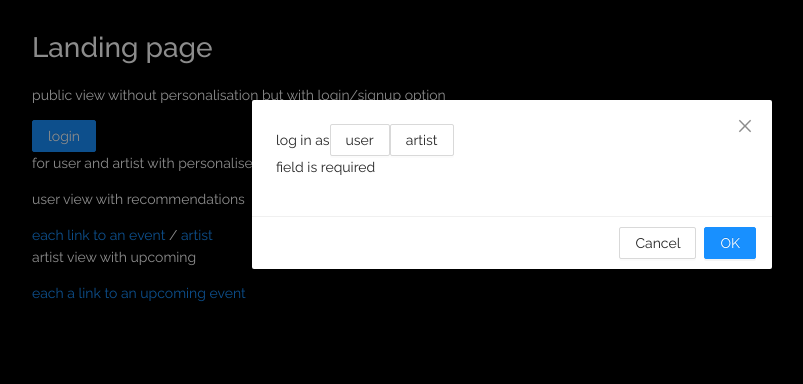
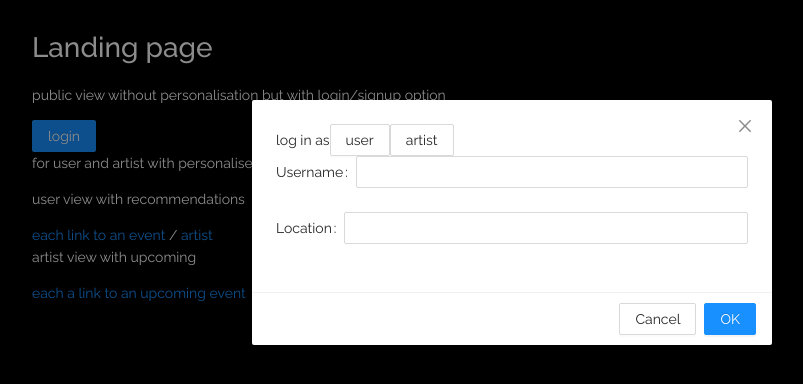
Before and after one commit to imohare/CRE_server, a React (Create React App) app in the folder client/: page / in a window 1280 px wide. Both pictures are taken after a click on the button "login". Shown: the top 384 px of the page, without its empty margins (128-931 px from the left). Built offline with nearby package versions, Linux system fonts and the light colour scheme.

Commit message:
formcomponents, layout only

```diff
--- a/client/src/Components/FormComponents/ReuseableComponents/FormTemplate.tsx
+++ b/client/src/Components/FormComponents/ReuseableComponents/FormTemplate.tsx
@@ -1,5 +1,6 @@
 //react
 //antd imports
+import { Form, Input } from 'antd';
 //components
 //styling
 
@@ -11,8 +12,16 @@ interface Props {
 }
 
 const FormTemplate = ({ config }: Props) => {
- return config ? (
-    <div>{ config[0].required ? <p>field is required</p> : <p>you dumbo!</p> }</div>
+  return config ? (
+    <Form>
+      {config.map(item => (
+        <Form.Item {...item.attr}>
+          <Input></Input>
+        </Form.Item>
+      ))
+
+      }
+   </Form>
   )
   : (<div>nope</div>)
 }
--- a/client/src/Data/DataTypes/FormContextType.ts
+++ b/client/src/Data/DataTypes/FormContextType.ts
@@ -1,6 +1,6 @@
 interface IAttributes {
   id: string;
-  name: string;
+  key: string;
   label: string;
 }
 interface IConsumerForm {
--- a/client/src/Data/FormConfigs/FormContext.tsx
+++ b/client/src/Data/FormConfigs/FormContext.tsx
@@ -27,7 +27,7 @@ export const FormContextProvider = ({ children }: ContextProps ) => {
     {
       attr: {
         id: 'username',
-        name: 'username',
+        key: 'username',
         label: 'Username',
       },
       required: true
@@ -35,7 +35,7 @@ export const FormContextProvider = ({ children }: ContextProps ) => {
     {
       attr: {
         id: 'location',
-        name: 'location',
+        key: 'location',
         label: 'Location',
       },
       required: false
@@ -44,7 +44,7 @@ export const FormContextProvider = ({ children }: ContextProps ) => {
 
   return (
     <FormContext.Provider value={{ consumerInfo, setConsumerInfo, consumerConfig }}>
-      {children}
+      { children }
 
     </FormContext.Provider>
   );
```
